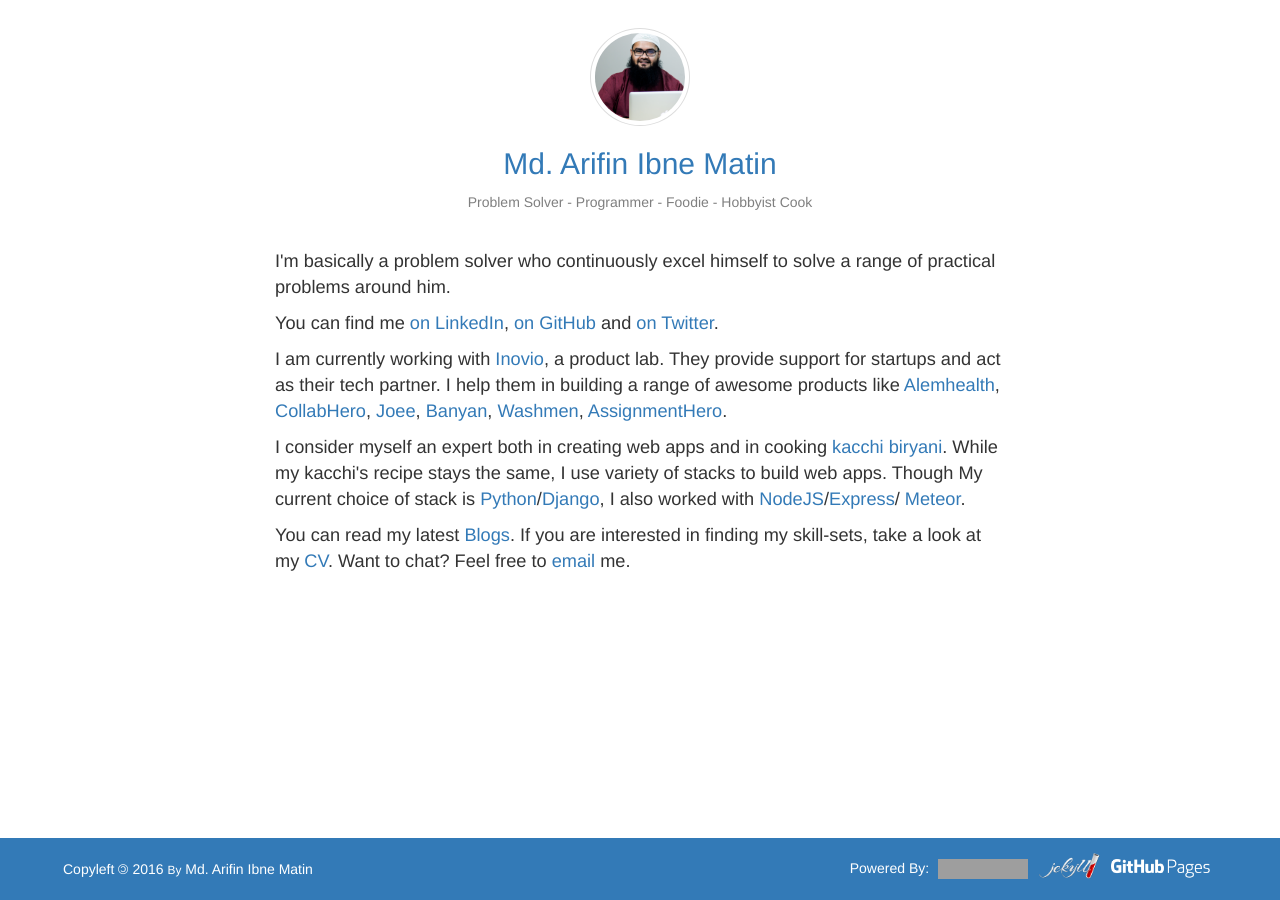
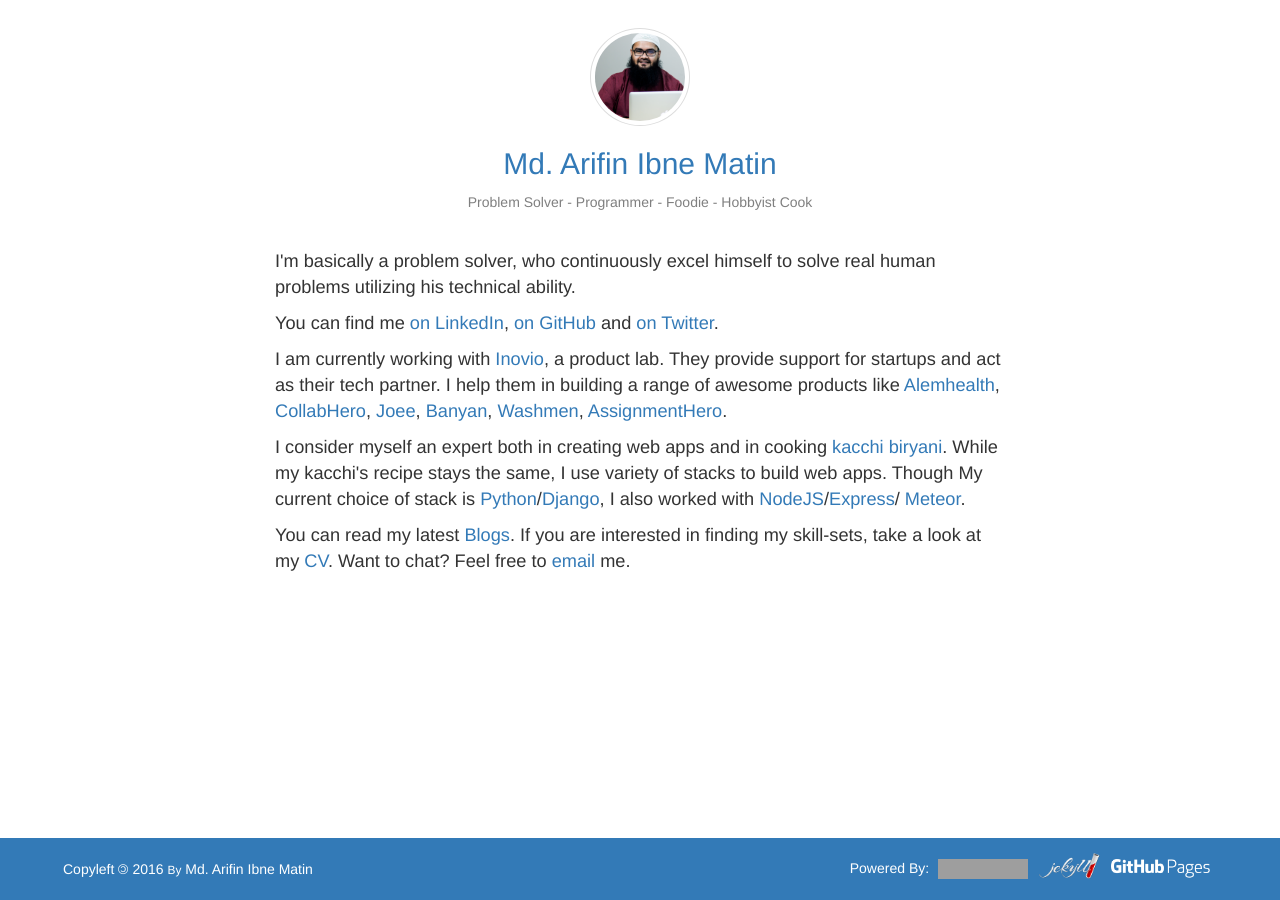
Before and after one commit to arifin4web/arifin4web.github.io, a Jekyll site: the page built from index.html, in a window 1280 px wide. Built offline with Jekyll 4.4.1, drawn with Linux system fonts in a browser that asks for light colours; nearby versions of some CDN libraries; library files that are not in the unit come from our copies; grey boxes are pictures that could not be loaded.

Commit message:
- Change Content in Intro

```diff
--- a/_layouts/intro.html
+++ b/_layouts/intro.html
@@ -57,7 +57,7 @@
     <div class="col-lg-8 col-lg-offset-2 col-sm-10 col-sm-offset-1 col-xs-12 col-xs-offset-0">
       <div class="intro_description top_space_small bottom_space_small">
         <p>
-          I'm basically a problem solver who continuously excel himself to solve a range of practical problems around him.
+          I'm basically a problem solver, who continuously excel himself to solve real human problems utilizing his technical ability.
         </p>
         <p>
           You can find me <a href="https://bd.linkedin.com/in/arifin4web">on LinkedIn</a>, <a href="https://github.com/arifin4web">on GitHub</a> and <a href="https://twitter.com/arifin4web">on Twitter</a>.
```
